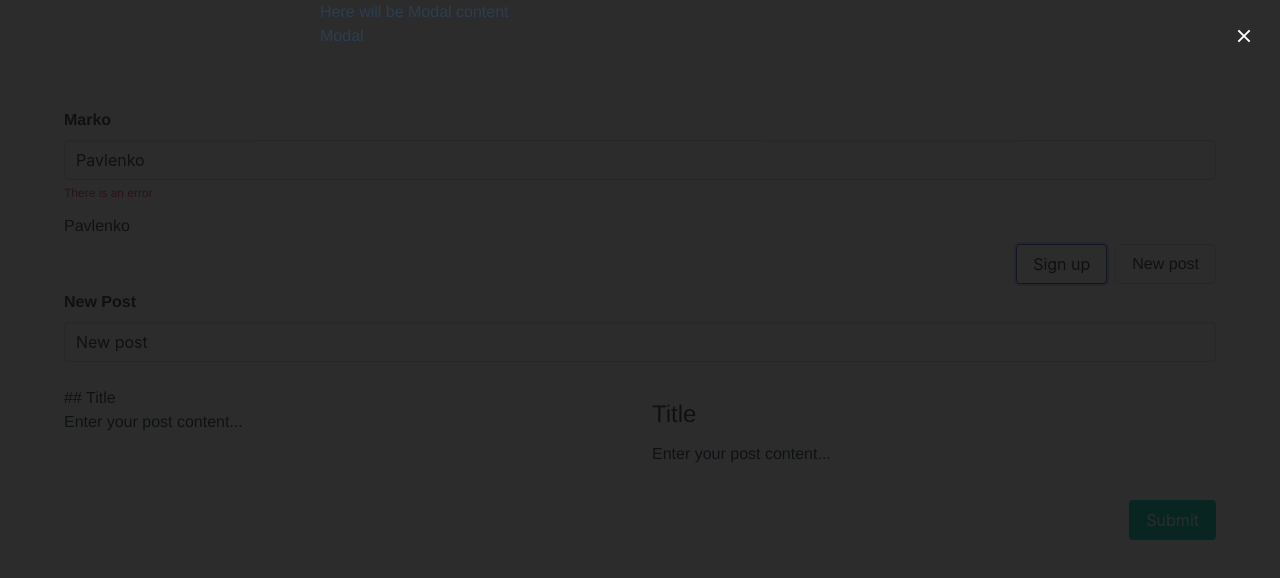
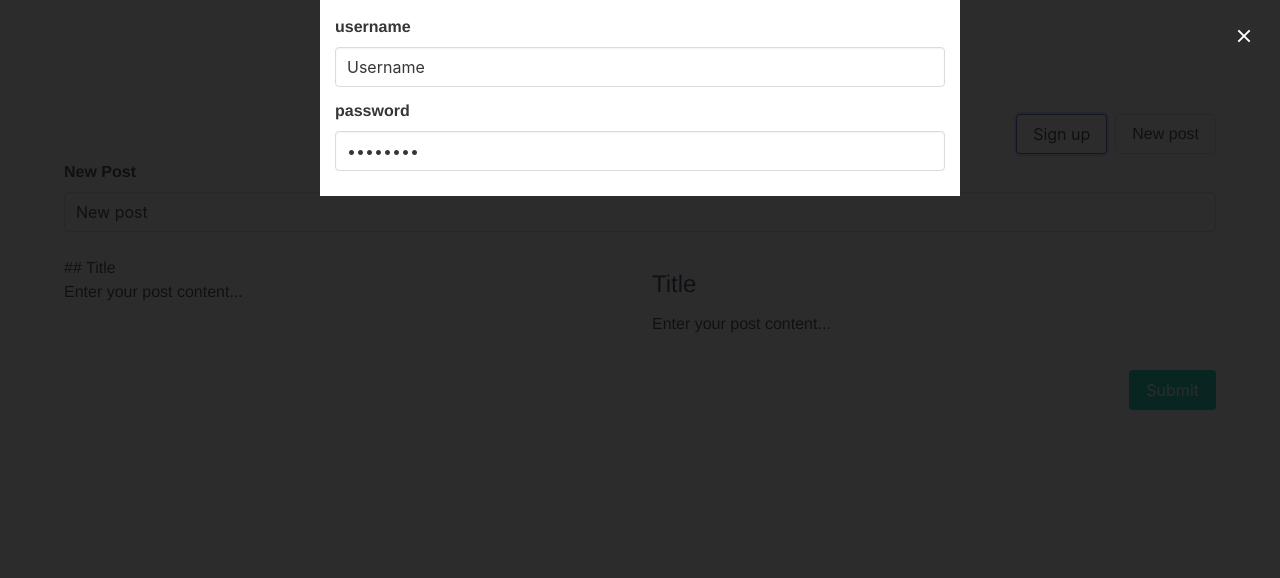
Before and after one commit to Mark-Pavlenko/vue3-posts-composition-api, a Vue app: page /posts/new in a window 1280 px wide. Both pictures are taken after a click on the button "Sign up". Shown: the top 578 px of the page. Built offline with nearby package versions, Linux system fonts and the light colour scheme.

Commit message:
feat: added dynamic custom validation to the form component fields

```diff
--- a/src/App.vue
+++ b/src/App.vue
@@ -3,7 +3,6 @@
     <div class="modal-background"></div>
     <div class="modal-content">
       <div id="modal">
-        Here will be Modal content
       </div>
     </div>
     <button
@@ -14,8 +13,6 @@
 
   <section class="section">
     <div class="container">
-      <form-input v-model="username" name="Marko" type="text" error="There is an error"/>
-      {{ username }}
       <NavBar/>
       <router-view/>
     </div>
@@ -26,18 +23,15 @@
 <script lang="ts">
 import { computed, defineComponent, ref } from 'vue'
 import NavBar from '@/components/NavBar.vue'
-import FormInput from '@/components/FornInput.vue'
 import { useModal } from '@/useModal'
 
 export default defineComponent({
   name: 'App',
   components: {
-    NavBar,
-    FormInput
+    NavBar
   },
   setup () {
     const modal = useModal()
-    const username = ref('Pavlenko')
 
     const style = computed(() => {
       return {
@@ -47,8 +41,7 @@ export default defineComponent({
 
     return {
       style,
-      modal,
-      username
+      modal
     }
   }
 })
--- a/src/components/FornInput.vue
+++ b/src/components/FormInput.vue
@@ -2,7 +2,7 @@
   <div class="field">
     <label class="label" :name="name">{{name}}</label>
     <div class="control">
-      <input class="input" :type="type" v-model="inputValue" @input="handleInput"/>
+      <input class="input" :type="type" :value="modelValue" @input="handleInput"/>
     </div>
     <p class="is-danger help">
       {{error}}
@@ -32,13 +32,7 @@ export default defineComponent({
       type: String
     }
   },
-  data () {
-    return {
-      inputValue: this.modelValue
-    }
-  },
   setup (props, context) {
-    console.log('context', context)
     const handleInput = (event: Event) => {
       context.emit('update:modelValue', (event.target as HTMLInputElement).value)
     }
--- a/src/components/NavBar.vue
+++ b/src/components/NavBar.vue
@@ -11,16 +11,20 @@
   </div>
 
   <teleport to="#modal">
-    <div>Modal</div>
+    <SignUp/>
   </teleport>
 </template>
 
 <script lang="ts">
 import { useModal } from '@/useModal'
 import { defineComponent } from 'vue'
+import SignUp from '@/components/SignUp.vue'
 
 export default defineComponent({
   name: 'NavBar',
+  components: {
+    SignUp
+  },
   setup () {
     const modal = useModal()
     return {
--- /dev/null
+++ b/src/components/SignUp.vue
@@ -0,0 +1,49 @@
+<template>
+  <form @submit="submit">
+    <form-input type="text" v-model="username" name="username" :error="usernameStatus.message"/>
+    <form-input type="password" v-model="password" name="password" :error="passwordStatus.message"/>
+  </form>
+</template>
+
+<script lang="ts">
+import { computed, defineComponent, ref } from 'vue'
+import FormInput from '@/components/FormInput.vue'
+import { required, validate, length, Status } from '@/validation'
+
+export default defineComponent({
+  name: 'SignUp',
+  components: {
+    FormInput
+  },
+  setup () {
+    const username = ref('Username')
+    const usernameStatus = computed<Status>(() => {
+      return validate(username.value, [required(), length({ min: 2, max: 20 })])
+    })
+
+    const password = ref('password')
+    const passwordStatus = computed<Status>(() => {
+      return validate(password.value, [required(), length({ min: 8, max: 40 })])
+    })
+
+    const submit = (event: Event) => {
+      //
+    }
+
+    return {
+      username,
+      password,
+      usernameStatus,
+      passwordStatus,
+      submit
+    }
+  }
+})
+</script>
+
+<style scoped>
+form {
+  padding: 15px;
+  background-color: white;
+}
+</style>
--- a/src/validation.ts
+++ b/src/validation.ts
@@ -29,7 +29,7 @@ export function length (options: LengthOptions): Length {
   }
 }
 
-interface Status {
+export interface Status {
   valid: boolean,
   message?: string
 }
--- a/tsconfig.json
+++ b/tsconfig.json
@@ -1,7 +1,7 @@
 {
   "compilerOptions": {
     "target": "es5",
-    "module": "CommonJS",
+    "module": "esnext",
     "strict": true,
     "jsx": "preserve",
     "importHelpers": true,
```
